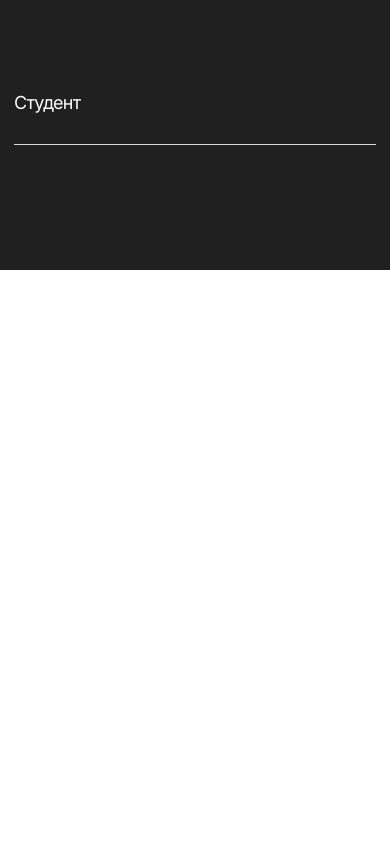
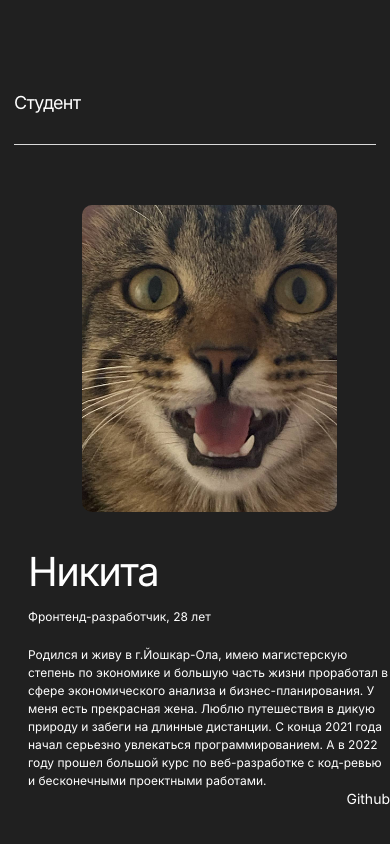
Before and after one commit to ns-mamaev/movies-explorer-frontend, a React (Create React App) app: page / in a window 390 px wide. Shown: the part 1819-2663 px from the top of the page. Before the commit the page ends 2089 px from the top, so only its background shows below. Built offline with nearby package versions, Linux system fonts and the light colour scheme.

Commit message:
feat: made basic styles in AboutMe section

```diff
--- a/src/components/AboutMe/AboutMe.css
+++ b/src/components/AboutMe/AboutMe.css
@@ -8,9 +8,109 @@
   padding: 0 70px;
 }
 
+.about-me__bio {
+  margin: 66px 0 100px;
+  display: grid;
+  grid-template-areas:
+    'text photo'
+    'link photo';
+  justify-content: space-between;
+  width: 100%;
+  column-gap: 49px;
+  /* ниже отступ чтобы исключить "слипание" ссылки с текстом выше */
+  row-gap: 22px;
+}
+
+.about-me__bio-text-wrapper {
+  max-width: 600px;
+  grid-area: text;
+}
+
+.about-me__name {
+  margin: 0 0 18px;
+  color: var(--textcolor-main);
+  font-weight: 400;
+  font-size: 50px;
+  line-height: 58px;
+  letter-spacing: -0.04em;
+}
+
+.about-me__profession {
+  font-weight: 500;
+  font-size: 18px;
+  line-height: 20px;
+  color: var(--textcolor-main);
+  margin: 0 0 26px;
+}
+
+.about-me__text {
+  margin: 0;
+  font-weight: 400;
+  font-size: 14px;
+  line-height: 22px;
+  color: var(--textcolor-main);
+}
+
+.about-me__link {
+  color: var(--textcolor-main);
+  font-weight: 500;
+  font-size: 14px;
+  line-height: 17px;
+  text-decoration: none;
+  grid-area: link;
+  align-self: flex-end;
+}
+
+.about-me__link:hover {
+  opacity: .5;
+}
+
+.about-me__photo {
+  width: 270px;
+  height: 327px;
+  object-fit: cover;
+  border-radius: 10px;
+  grid-area: photo;
+}
+
 @media screen and (max-width: 768px) {
   .about-me__inner {
     padding: 0 50px;
+  }
+  .about-me__photo {
+    max-width: 255px;
+    width: 100%;
+    height: 307px;
+  }
+  .about-me__bio {
+    margin-bottom: 90px;
+  }
+  .about-me__name {
+    margin-bottom: 16px;
+    font-size: 40px;
+    line-height: 40px;
+  }
+  .about-me__profession {
+    font-size: 12px;
+    line-height: 18px;
+    margin-bottom: 20px;
+  }
+  .about-me__text {
+    font-size: 12px;
+    line-height: 18px;
+  }
+}
+
+@media screen and (max-width: 650px) {
+  .about-me__bio {
+    padding: 0 14px;
+    display: flex;
+    flex-direction: column;
+    row-gap: 0;
+  }
+  .about-me__photo {
+    order: -1;
+    margin-bottom: 40px;
   }
 }
 
@@ -18,4 +118,13 @@
   .about-me__inner {
     padding: 0 14px;
   }
+  .about-me__bio {
+    margin: 60px 0 70px;
+  }
+  .about-me__photo {
+    order: -1;
+    width: 100%;
+    align-self: center;
+    margin-bottom: 40px;
+  }
 }
--- a/src/components/AboutMe/AboutMe.jsx
+++ b/src/components/AboutMe/AboutMe.jsx
@@ -1,11 +1,25 @@
 import SectionHeading from '../SectionHeading/SectionHeading';
 import './AboutMe.css';
+import avatar from '../../images/photo.jpg'
 
 const AboutMe = () => {
   return (
     <section className='about-me'>
-      <div className="about-me__inner">
+      <div className='about-me__inner'>
         <SectionHeading title='Студент' />
+        <article className='about-me__bio'>
+          <div className='about-me__bio-text-wrapper'>
+            <h3 className='about-me__name'>Никита</h3>
+            <p className='about-me__profession'>Фронтенд-разработчик, 28 лет</p>
+            <p className='about-me__text'>
+              Родился и живу в г.Йошкар-Ола, имею магистерскую степень по экономике и большую часть жизни проработал в сфере экономического анализа и бизнес-планирования. У меня есть прекрасная жена. Люблю путешествия в дикую природу и забеги на длинные дистанции. С конца 2021 года начал серьезно увлекаться программированием. А в 2022 году прошел большой курс по веб-разработке с код-ревью и бесконечными проектными работами.
+            </p>
+          </div>
+            <a className='about-me__link' href='https://github.com/ns-mamaev' target='_blank'>
+              Github
+            </a>
+          <img src={avatar} alt='мой портрет' className='about-me__photo' />
+        </article>
       </div>
     </section>
   )
```
Also changed, not shown: src/images/photo.jpg (added).
